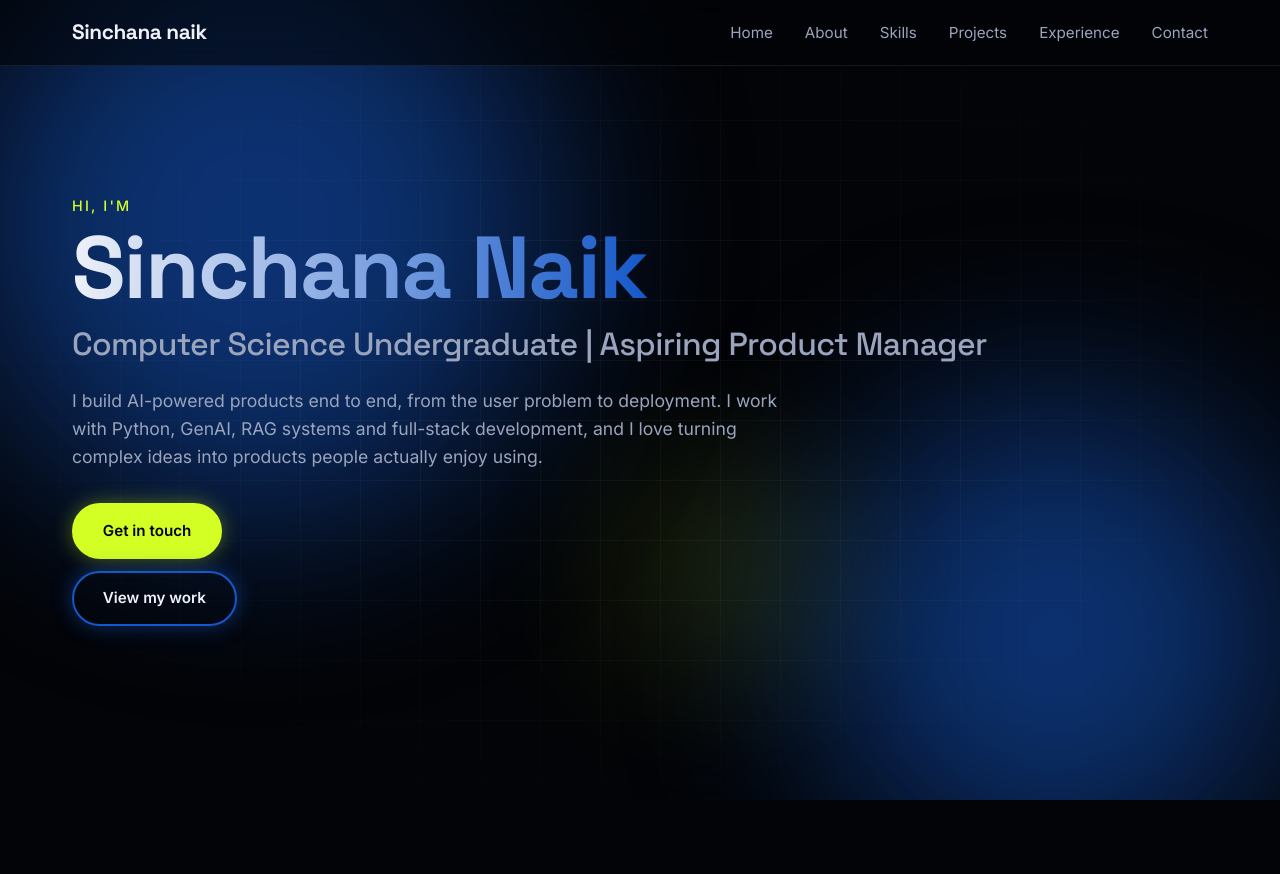
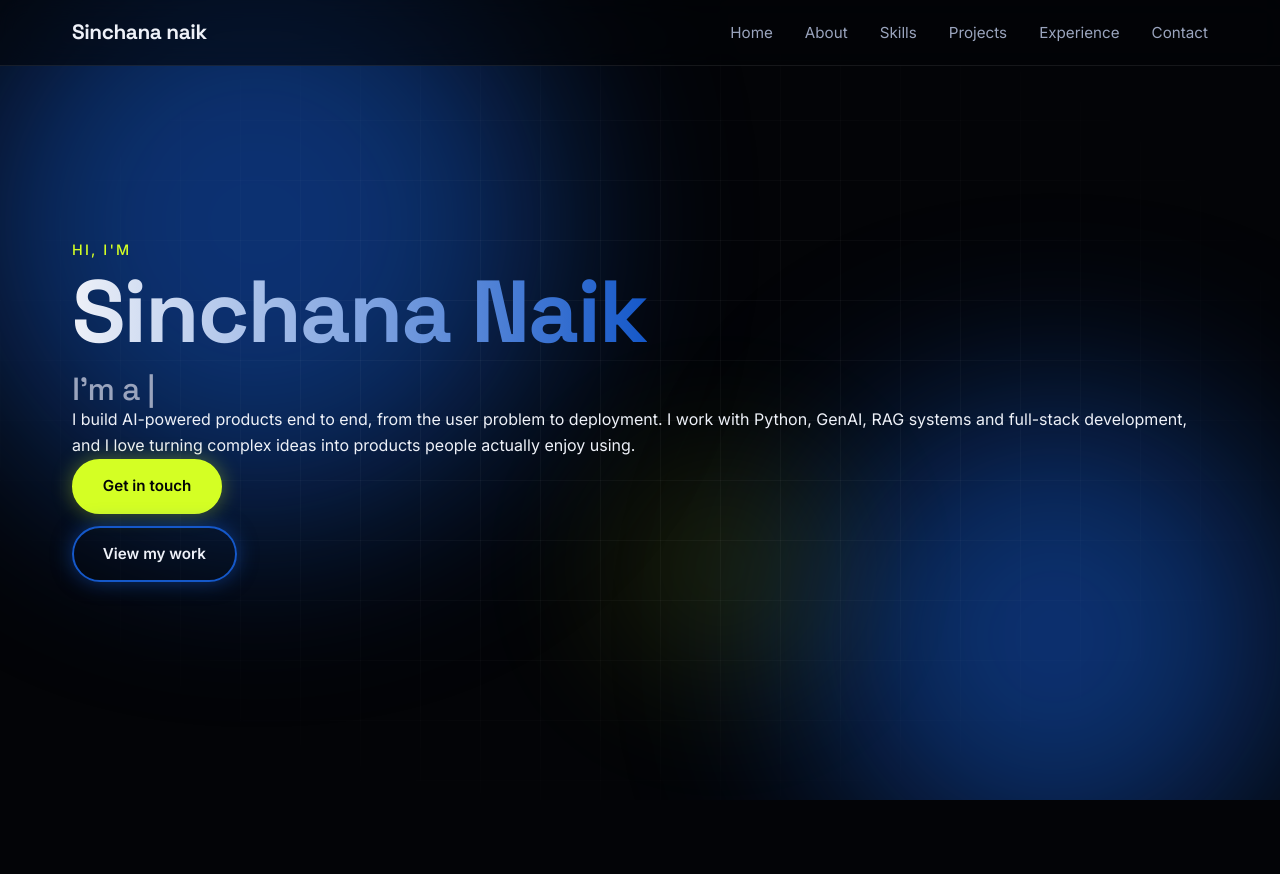
Before and after one commit to sinch12345/my-portfolio, a plain HTML site: page index.html in a window 1280 px wide. Shown: the top 874 px of the page. Drawn offline with Linux system fonts and the light colour scheme.

Commit message:
feat: add markup for typing effect

```diff
--- a/index.html
+++ b/index.html
@@ -34,8 +34,9 @@
     <section id="home" class="hero">
       <p class="hero-greeting">Hi, I'm</p>
       <h1 class="hero-name">Sinchana Naik</h1>
-      <h2 class="hero-title">Computer Science Undergraduate | Aspiring Product Manager</h2>
-      <p class="hero-description">
+<h2 class="hero-title">
+  I'm a <span class="typed-text" id="typed-text"></span><span class="cursor">|</span>
+</h2>
         I build AI-powered products end to end, from the user problem to
         deployment. I work with Python, GenAI, RAG systems and full-stack
         development, and I love turning complex ideas into products people
```
